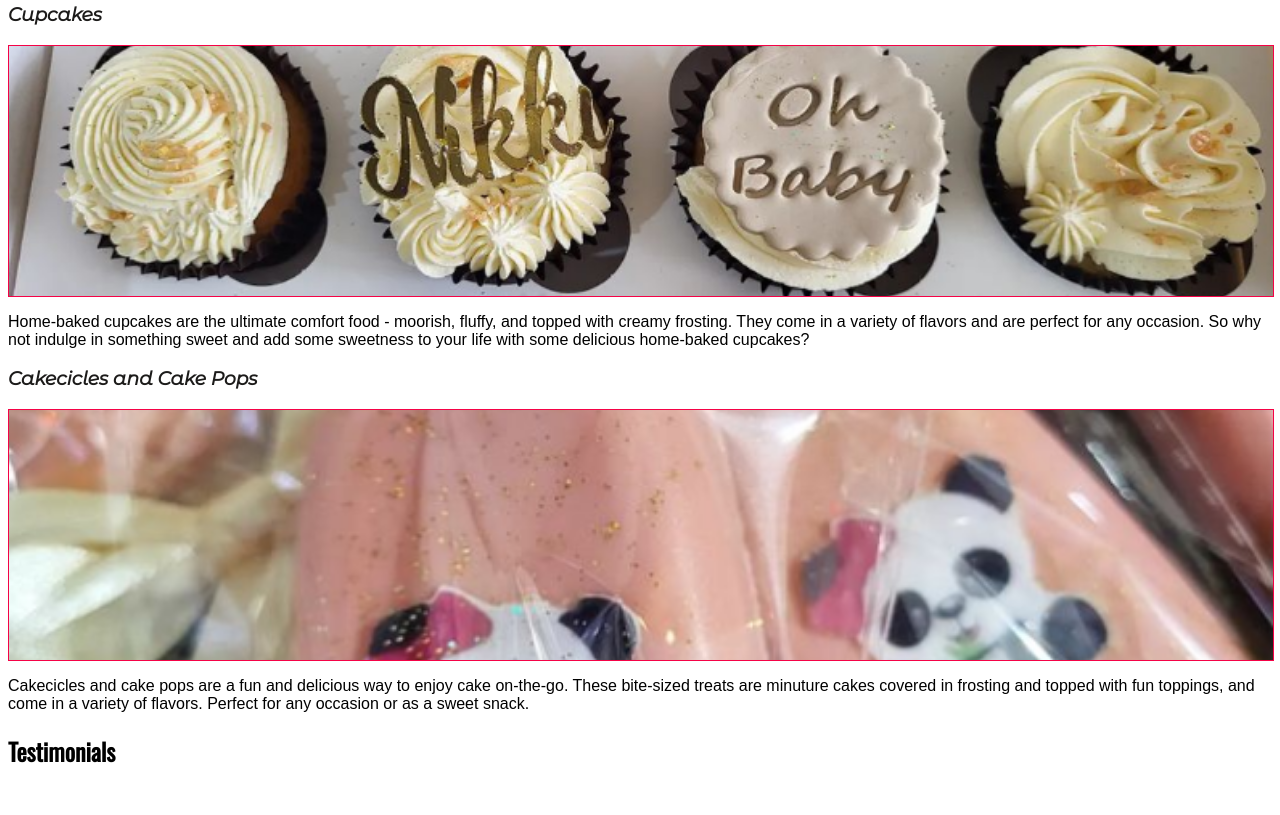
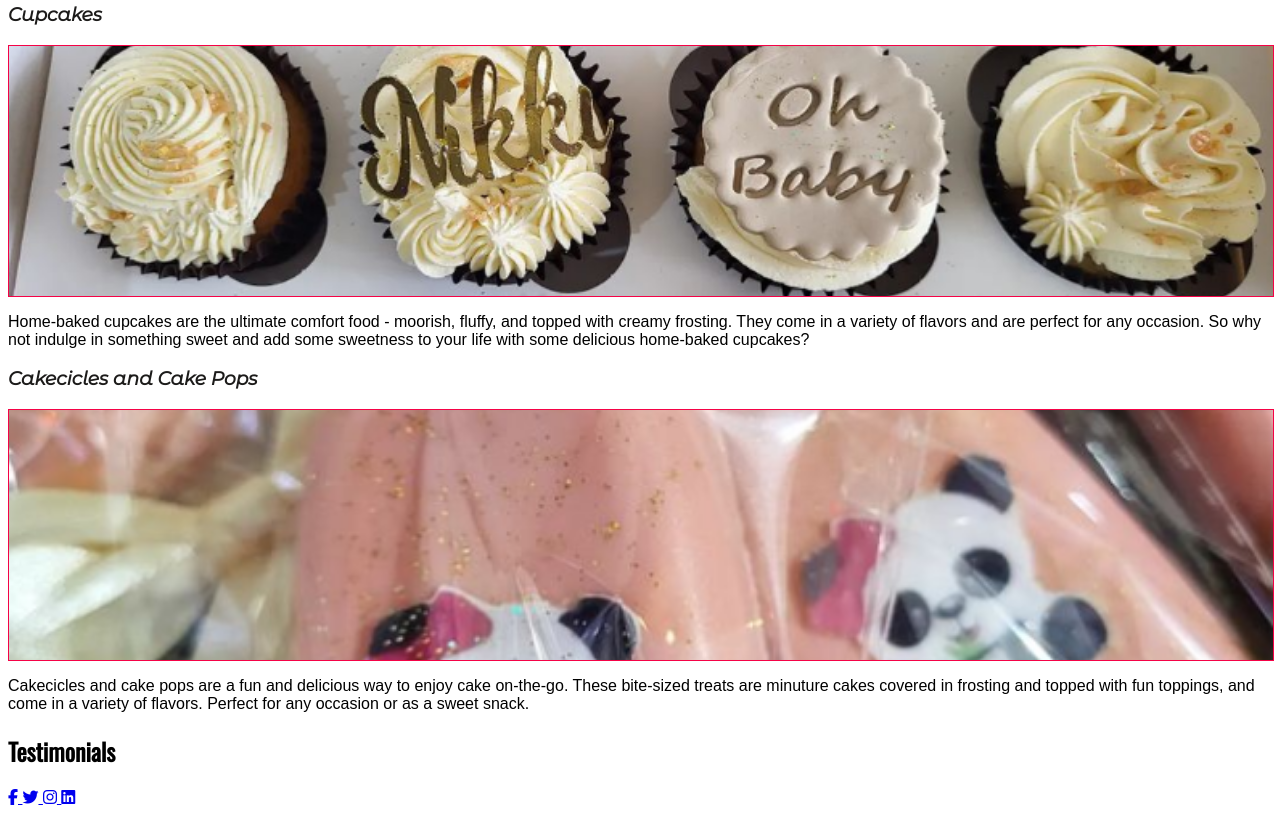
Before and after one commit to CMed01/portfolio-milestone-1, a plain HTML site: page index.html in a window 1280 px wide. Shown: the part 1108-1923 px from the top of the page. Before the commit the page ends 1897 px from the top, so only its background shows below. Drawn offline with nearby package versions, Linux system fonts and the light colour scheme; a web font is replaced by a local one.

Commit message:
Add footer social media links and boot strap icons

```diff
--- a/index.html
+++ b/index.html
@@ -111,9 +111,27 @@
     </section>
 
     <footer>
+        <div class="social-media">
+            <a target="_blank" href="https://www.facebook.com/" rel="noopener" title="Facebook" class="me-4">
+                <i class="fab fa-facebook-f"></i>
+            </a>
+            <a target="_blank" href="https://twitter.com/" rel="noopener" title="Twitter" class="me-4">
+                <i class="fab fa-twitter"></i>
+            </a>
+            <a target="_blank" href="https://www.instagram.com/cakeandbakeldn/" rel="noopener" title="Instagram" class="me-4">
+                <i class="fab fa-instagram"></i>
+            </a>
+            <a target="_blank" href="https://www.linkedin.com/feed/" rel="noopener" title="LinkedIn" class="me-4">
+                <i class="fab fa-linkedin"></i>
+            </a>
+        </div>
 
     </footer>
 
 </body>
 
+<!-- Bootstrap script -->
+
+<script src="https://kit.fontawesome.com/4e6f5ac286.js" crossorigin="anonymous"></script>
+
 </html>
```
